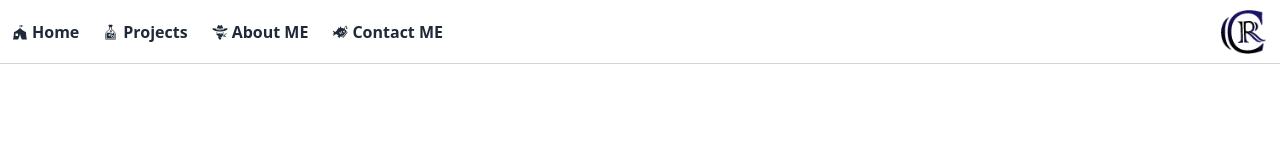
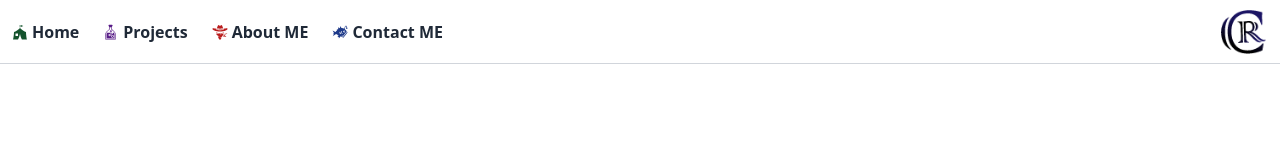
Before and after one commit to Mahdi-Falahati/personalWebsite, a React (Vite) app: page / in a window 1280 px wide. Shown: the top 160 px of the page. Built offline with nearby package versions, Linux system fonts and the light colour scheme.

Commit message:
add some style to icon and add opacity when hover item

```diff
--- a/src/Components/MainHeader.jsx
+++ b/src/Components/MainHeader.jsx
@@ -33,10 +33,10 @@ export default function MainHeader() {
   );
 }
 const navItems = [
-  { name: "Home", icon: <GiBarracksTent className="mr-1" /> },
-  { name: "Projects", icon: <GiBubblingFlask className="mr-1" /> },
-  { name: "About ME", icon: <GiBandit className="mr-1" /> },
-  { name: "Contact ME", icon: <GiAnglerFish className="mr-1" /> },
+  { name: "Home", icon: <GiBarracksTent className="mr-1 text-green-900" /> },
+  { name: "Projects", icon: <GiBubblingFlask className="mr-1 text-purple-900" /> },
+  { name: "About ME", icon: <GiBandit className="mr-1 text-red-700" /> },
+  { name: "Contact ME", icon: <GiAnglerFish className="mr-1 text-blue-900" /> },
 ];
 const headerItem = classNames(
   "mx-3",
@@ -44,5 +44,5 @@ const headerItem = classNames(
   "text-center",
   "whitespace-nowrap",
   "cursor-pointer",
-  "hover:text-gray-500"
+  "hover:opacity-75"
 );
```
